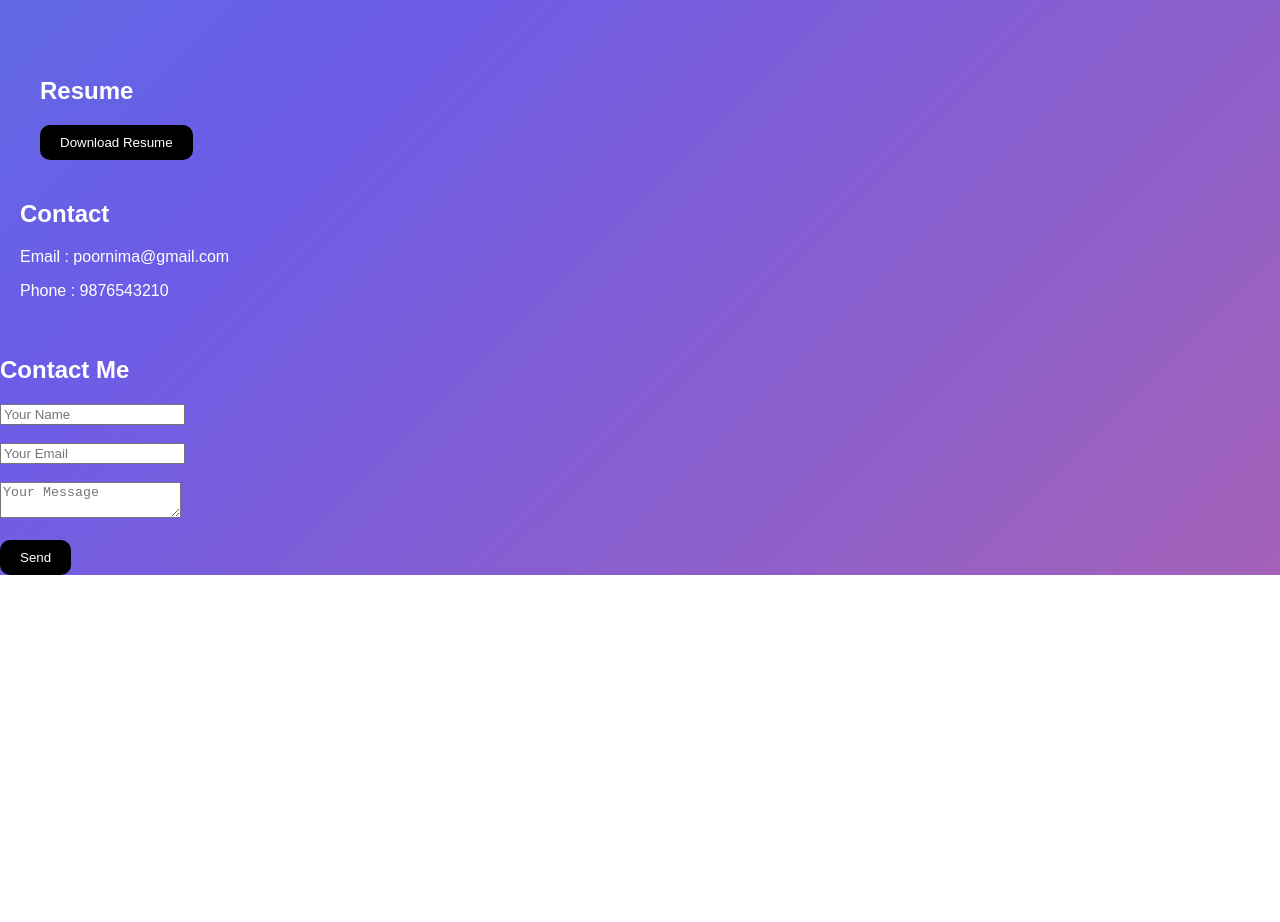
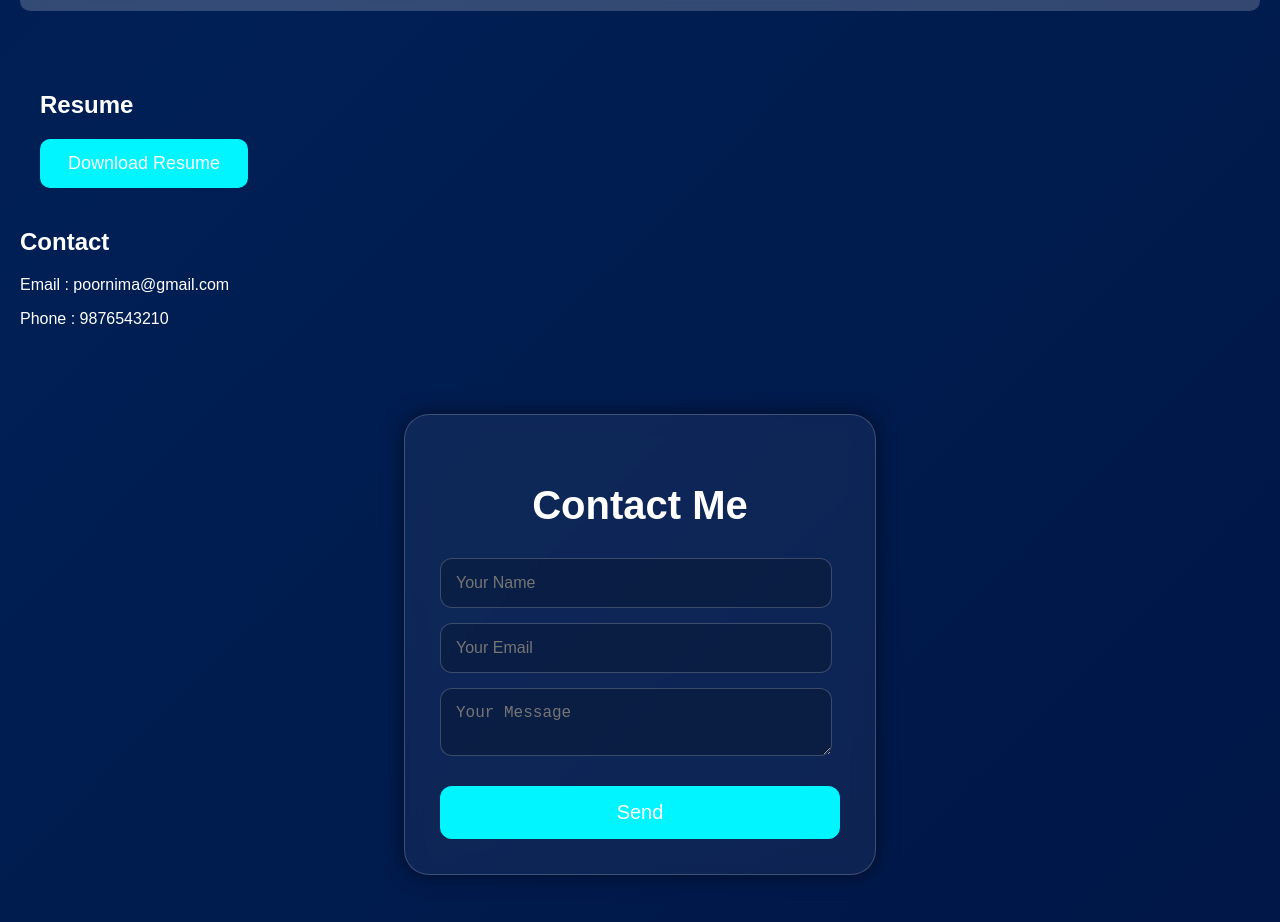
Before and after one commit to Poornima303/portfolio, a plain HTML site: page index.html in a window 1280 px wide. Shown: the part 998-1920 px from the top of the page. Before the commit the page ends 1573 px from the top, so only its background shows below. Drawn offline with Linux system fonts and the light colour scheme.

Commit message:
final portfolio ui

```diff
--- a/index.html
+++ b/index.html
@@ -6,6 +6,7 @@
 </head>
 
 <body>
+
 
     <header>
         <img src="myphoto.jpg.jpeg" alt="My Photo" class="profile">
@@ -60,21 +61,20 @@
     <p>Phone : 9876543210</p>
 
 </section>
+
+<div class="contact-box">
+
 <h2>Contact Me</h2>
 
 <input type="text" id="name" placeholder="Your Name">
 
-<br><br>
-
 <input type="email" id="email" placeholder="Your Email">
-
-<br><br>
 
 <textarea id="message" placeholder="Your Message"></textarea>
 
-<br><br>
+<button onclick="sendMessage()">Send</button>
 
-<button onclick="sendMessage()">Send</button>
+</div>
 
 </body>
 </html>
--- a/style.css
+++ b/style.css
@@ -96,6 +96,82 @@ button{
     padding:10px 20px;
     border-radius:10px;
     cursor:pointer;
+    .hero {
+
+    height: 100vh;
+
+    display: flex;
+
+    flex-direction: column;
+
+    justify-content: center;
+
+    align-items: center;
+
+    text-align: center;
+  .projects {
+
+    text-align: center;
+
+    padding: 50px;
+
+}
+
+.projects h2 {
+
+    font-size: 40px;
+
+    margin-bottom: 30px;
+
+}
+
+.project-card {
+
+    width: 300px;
+
+    margin: 20px auto;
+
+    padding: 25px;
+
+    border-radius: 20px;
+
+    background: rgba(255,255,255,0.05);
+
+    border: 1px solid rgba(255,255,255,0.1);
+
+    backdrop-filter: blur(10px);
+
+    box-shadow: 0 0 15px rgba(0,0,0,0.4);
+
+    transition: 0.3s;
+
+}
+
+.project-card:hover {
+
+    transform: translateY(-10px);
+
+}
+
+
+
+}
+
+.hero h1 {
+
+    font-size: 60px;
+
+    margin-bottom: 10px;
+
+}
+
+.hero p {
+
+    font-size: 24px;
+
+    color: #00f5ff;
+
+}
 
 }
 
@@ -104,26 +180,24 @@ button:hover{
     opacity:0.8;
 
 }
-body{
+body {
 
-    font-family: Arial;
-    margin:0;
-    color:white;
+    margin: 0;
 
-    background: linear-gradient(
-        -45deg,
-        #ff6b6b,
-        #6c5ce7,
-        #00cec9,
-        #0984e3
-    );
+    padding: 0;
 
-    background-size:400% 400%;
+    font-family: Arial, sans-serif;
 
-    animation: gradientBG 10s ease infinite;
+    background: linear-gradient(135deg, #000428, #001f54, #000428);
+
+    background-size: 400% 400%;
+
+    animation: glowBG 8s ease infinite;
+
+    color: white;
 
 }
-@keyframes gradientBG{
+@keyframes glowBG{
 
     0%{
         background-position:0% 50%;
@@ -153,3 +227,120 @@ body{
     backdrop-filter:blur(5px);
 
 }
+.contact-box {
+
+    width: 400px;
+
+    margin: 50px auto;
+
+    padding: 35px;
+
+    border-radius: 25px;
+
+    background: rgba(255,255,255,0.05);
+
+    border: 1px solid rgba(255,255,255,0.2);
+
+    backdrop-filter: blur(10px);
+
+    box-shadow: 0 0 20px rgba(0,0,0,0.5);
+
+    text-align: center;
+
+}
+
+.contact-box h2 {
+
+    font-size: 40px;
+
+    margin-bottom: 30px;
+
+}
+.contact-box input,
+.contact-box textarea {
+
+    display: block;
+
+    width: 90%;
+
+    margin: 15px auto;
+
+}
+button {
+
+    background: #00f5ff;
+
+    color: white;
+
+    border: none;
+
+    padding: 14px 28px;
+
+    font-size: 18px;
+
+    cursor: pointer;
+
+    transition: 0.3s;
+
+
+
+}
+
+button:hover {
+
+    box-shadow: 0 0 35px #00f5ff;
+
+    transform: scale(1.05);
+
+}
+.contact-box input,
+.contact-box textarea {
+
+    width: 90%;
+
+    padding: 15px;
+
+    margin: 15px 0;
+
+    border-radius: 12px;
+
+    border: 1px solid rgba(255,255,255,0.2);
+
+    background: rgba(0,0,0,0.2);
+
+    color: white;
+
+    font-size: 16px;
+
+    outline: none;
+
+}
+.contact-box button {
+
+    width: 100%;
+
+    padding: 15px;
+
+    margin-top: 15px;
+
+    border: none;
+
+    border-radius: 12px;
+
+    background: #00f5ff;
+
+    color: white;
+
+    font-size: 20px;
+
+    cursor: pointer;
+
+    transition: 0.3s;
+
+}
+
+.contact-box button:hover {
+
+    background: #2979ff;
+
+}
```
